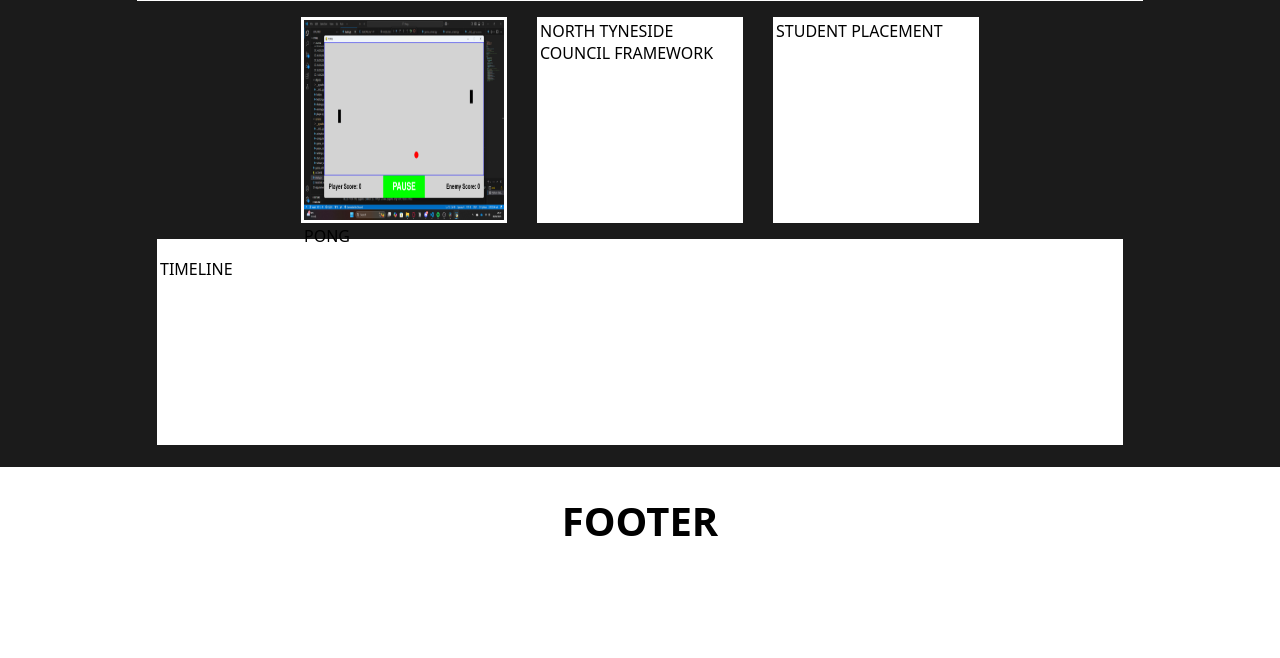
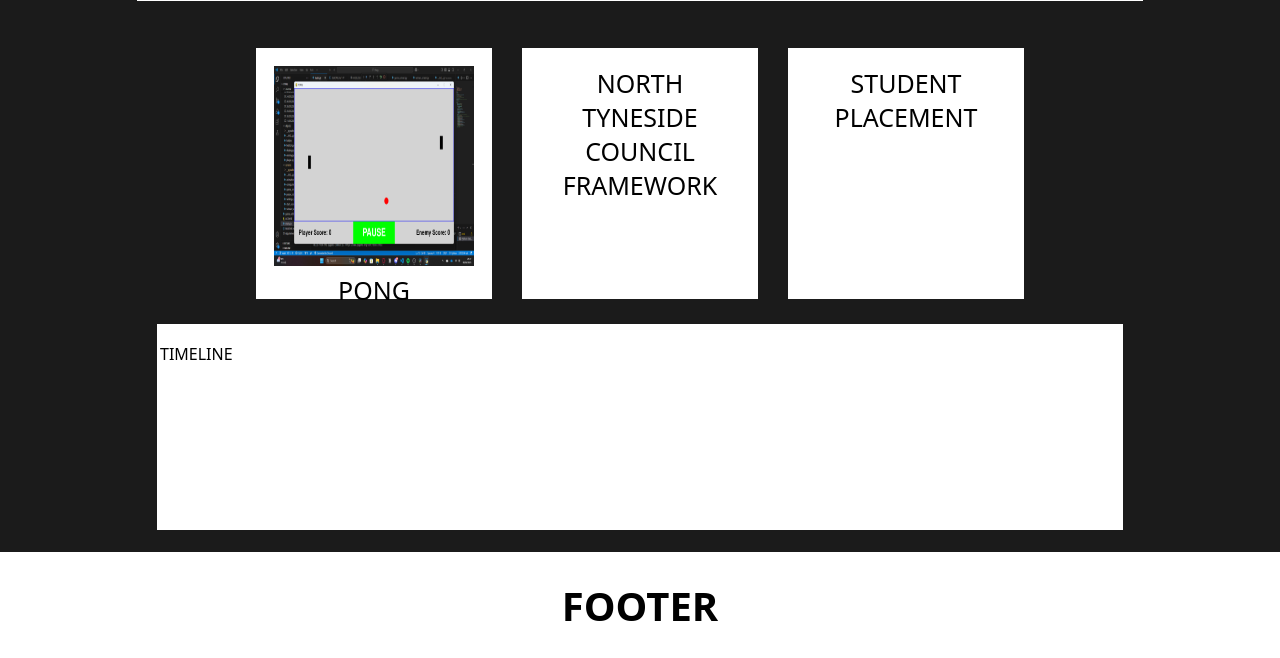
Before and after one commit to SameerUH/Portfolio-website, a PHP site: page /pages/index.php in a window 1280 px wide. Shown: the part 901-1559 px from the top of the page. Before the commit the page ends 1437 px from the top, so only its background shows below. Run offline with PHP 8.4, Linux system fonts and the light colour scheme.

Commit message:
After a long break I'm back to programming/in the process of getting back to it, might be slow and did some minor changes today. --- Made it so the text part of pinned achievements is visible and added padding so it can stand out. --- May change the design of the pinned sections and complete the rest of it later.

```diff
--- a/pages/index.php
+++ b/pages/index.php
@@ -43,6 +43,7 @@ xxx Possibly add an animated background, (black background with white something?
             <img class="hover-image" src="../assets/thumbnails/archery.jpg" alt="hoverimg">
         </div>
     </div>
+    <br>
 
     <div id="pinned">
         <p><img class = "pong-image" src="../assets/thumbnails/pong-thumbnail.png" alt="pongimage">PONG</p>
--- a/styles/index.css
+++ b/styles/index.css
@@ -270,6 +270,11 @@ body {
     height: 200px;
     background-color: #ffffff;
     color: black;
+    padding: 15px;
+    padding-bottom: 30px;
+    text-align: center;;
+    text-decoration: solid;
+    font-size: 25px;
 }
 
 #pinned p img {
```
